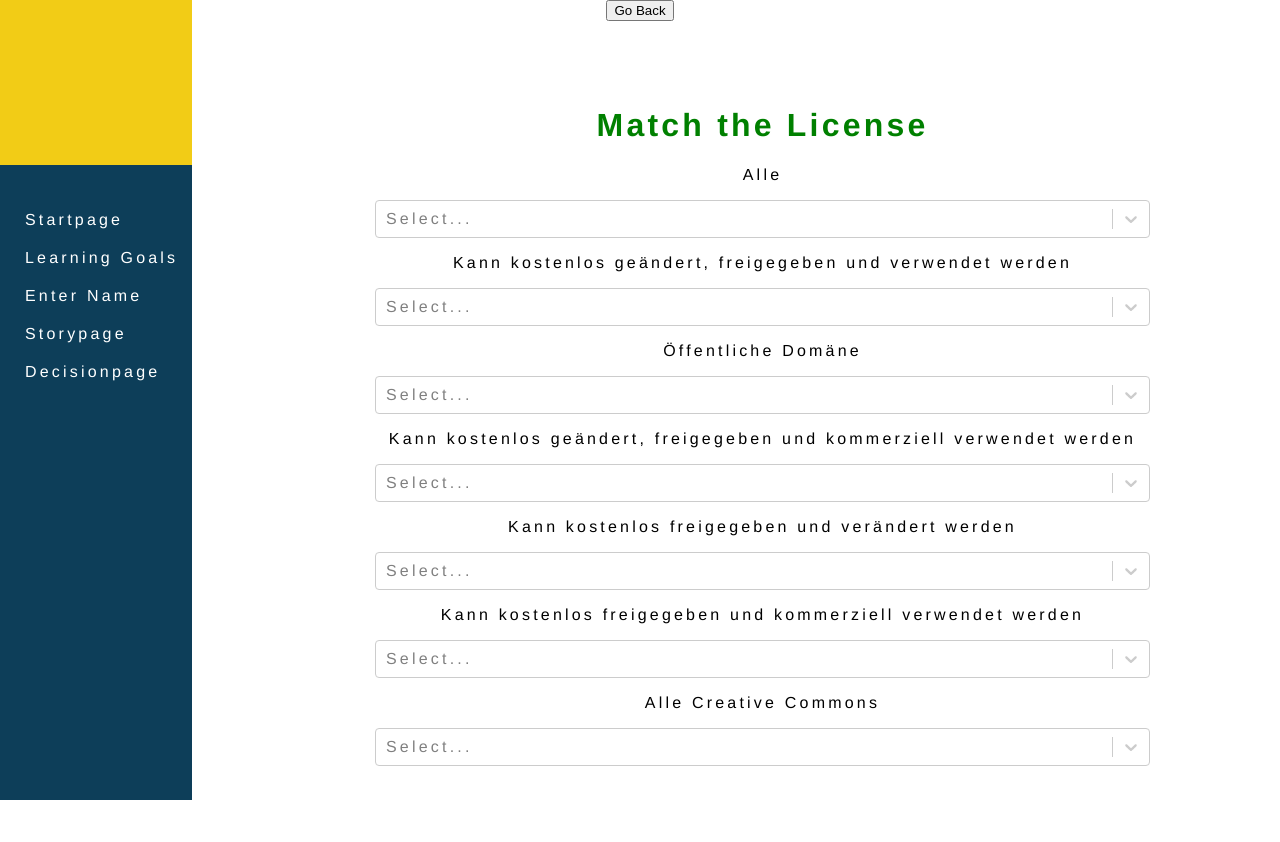
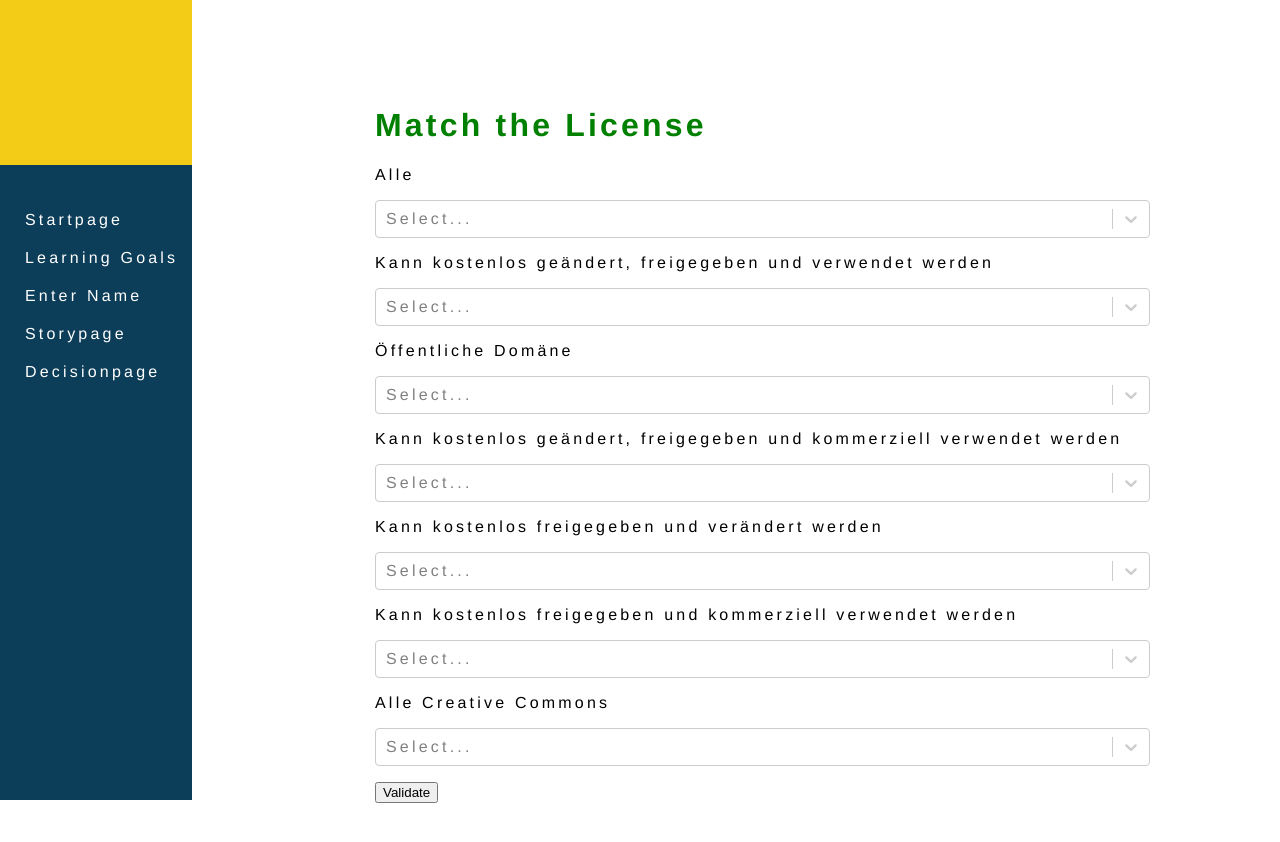
Before and after one commit to ViviZa/lawyer-dude, a React (Create React App) app: page /matchthelicense in a window 1280 px wide. Shown: the top 842 px of the page. Built offline with nearby package versions, Linux system fonts and the light colour scheme.

Commit message:
mark choosen selection if its right

```diff
--- a/src/components/DropDown.jsx
+++ b/src/components/DropDown.jsx
@@ -3,7 +3,7 @@ import '../styles/style.css';
 import Select from 'react-select';
 
 const options = [
-    { value: '1', label: 'CR und CC' },
+    { value: '1', label: 'CR und OC' },
     { value: '2', label: 'CC-*' },
     { value: '3', label: 'unklar, da kommenzielle Nutzung nicht angegeben' },
     { value: '4', label: 'unklar, da Modifizierung und kommenzielle Nutzung nicht angegeben' },
@@ -17,26 +17,35 @@ class DropDown extends Component {
         super(props);
         this.state = {
             selectedOption: null,
+            color : "white"
         };
-
     }
 
     handleChange = (selectedOption) => {
         this.setState({ selectedOption });
-        console.log(`Option selected:`, selectedOption);
+        if(this.props.license === selectedOption.label) {
+            console.log("thats right");
+            this.setState({color : "green"});
+        } else {
+            console.log("thats wrong");
+            this.setState({color : "white"});
         }
+    }
+
       render() {
         const { selectedOption } = this.state;
 
         return (
-          <div>
-            <p>{this.props.headline}</p>
+          <div style={{background: this.state.color}} >
+            <p>{this.props.explanation}</p>
+            <div >
                 <Select
                     value={selectedOption}
                     onChange={this.handleChange}
                     options={options}
                 />
             </div>
+          </div>
         );
       }
 }
--- a/src/games/MatchTheLicense.jsx
+++ b/src/games/MatchTheLicense.jsx
@@ -9,26 +9,37 @@ class MatchTheLicense extends Component {
   constructor(props) {
     super(props);
     this.state = {
-          selectHeadlines : ["Alle", " Kann kostenlos geändert, freigegeben und verwendet werden", "Öffentliche Domäne",
-          "Kann kostenlos geändert, freigegeben und kommerziell verwendet werden", "Kann kostenlos freigegeben und verändert werden",
-          "Kann kostenlos freigegeben und kommerziell verwendet werden", "Alle Creative Commons"]
+          licenses : [
+            {explanation: "Alle", license: "CR und OC" },
+            {explanation: "Kann kostenlos geändert, freigegeben und verwendet werden", license: "unklar, da kommenzielle Nutzung nicht angegeben" } ,
+            {explanation: "Öffentliche Domäne", license: "CC-0" },
+            {explanation: "Kann kostenlos geändert, freigegeben und kommerziell verwendet werden", license: "CC-BY" },
+            {explanation: "Kann kostenlos freigegeben und verändert werden", license: "unklar, da Modifizierung und kommenzielle Nutzung nicht angegeben" },
+            {explanation: "Kann kostenlos freigegeben und kommerziell verwendet werden", license: "unklar, da keine Angabe zur Modifizierung" },
+            {explanation: "Alle Creative Commons", license: "CC-*" },
+      ]
     };
+    this.validateSelection = this.validateSelection.bind(this);
+  }
+
+  validateSelection() {
+
   }
 
   render() {
-    const {selectHeadlines } = this.state;
-    const dropDowns = selectHeadlines.map( (headline) => {
+    const {licenses } = this.state;
+    const dropDowns = licenses.map( (license) => {
       return (
       <div>
-          <DropDown headline={headline}/>
+          <DropDown explanation={license.explanation} license={license.license}/>
             <p></p>
             <p></p>
       </div>
         )
-});
+  });
 
     return (
-      <div className="Startpage">
+      <div className="MatchTheLicense">
         <button onClick={() => this.props.history.goBack()}>Go Back</button>
         <SideNavigation />
         <div className="pagecontent">
@@ -36,6 +47,8 @@ class MatchTheLicense extends Component {
             Match the License
           </h1>
           {dropDowns}
+          <p></p>
+          <button>Validate</button>
         </div>
       </div>
     );
```
Lines whose indentation alone changed are shown as unchanged.
